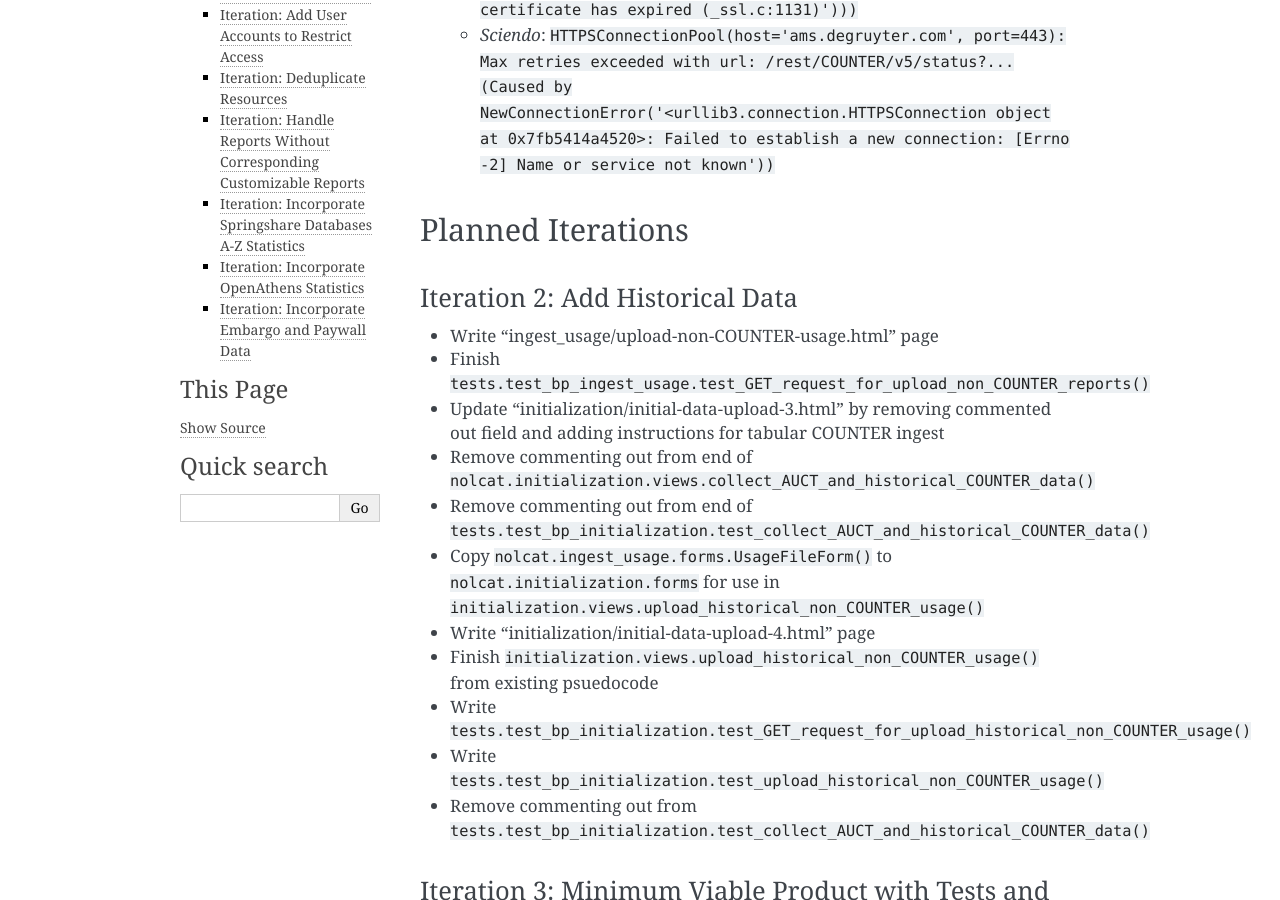
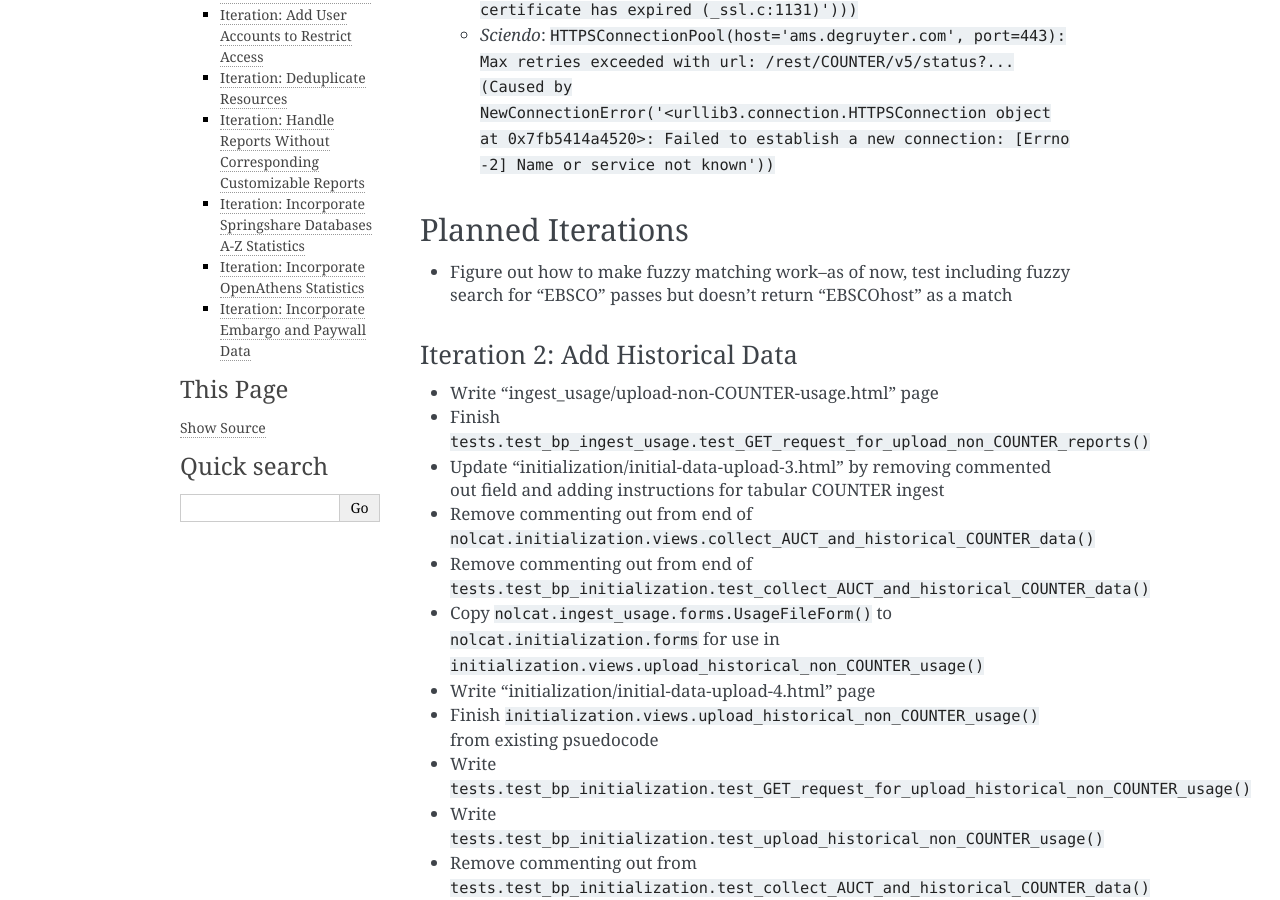
Before and after one commit to ereiskind/nolcat, a Sphinx documentation site: the page built from docs/source/roadmap.rst, in a window 1280 px wide and 900 px high, scrolled down 1204 px. Built offline with Sphinx 7.4.7, drawn with Linux system fonts in a browser that asks for light colours.

Commit message:
Update test passing date

```diff
--- a/docs/source/roadmap.rst
+++ b/docs/source/roadmap.rst
@@ -18,6 +18,7 @@ This is a list of issues encountered over the course of development that require
 
 Planned Iterations
 ******************
+* Figure out how to make fuzzy matching work--as of now, test including fuzzy search for "EBSCO" passes but doesn't return "EBSCOhost" as a match
 
 Iteration 2: Add Historical Data
 ================================
```
Also changed, not shown: 1 other file.
